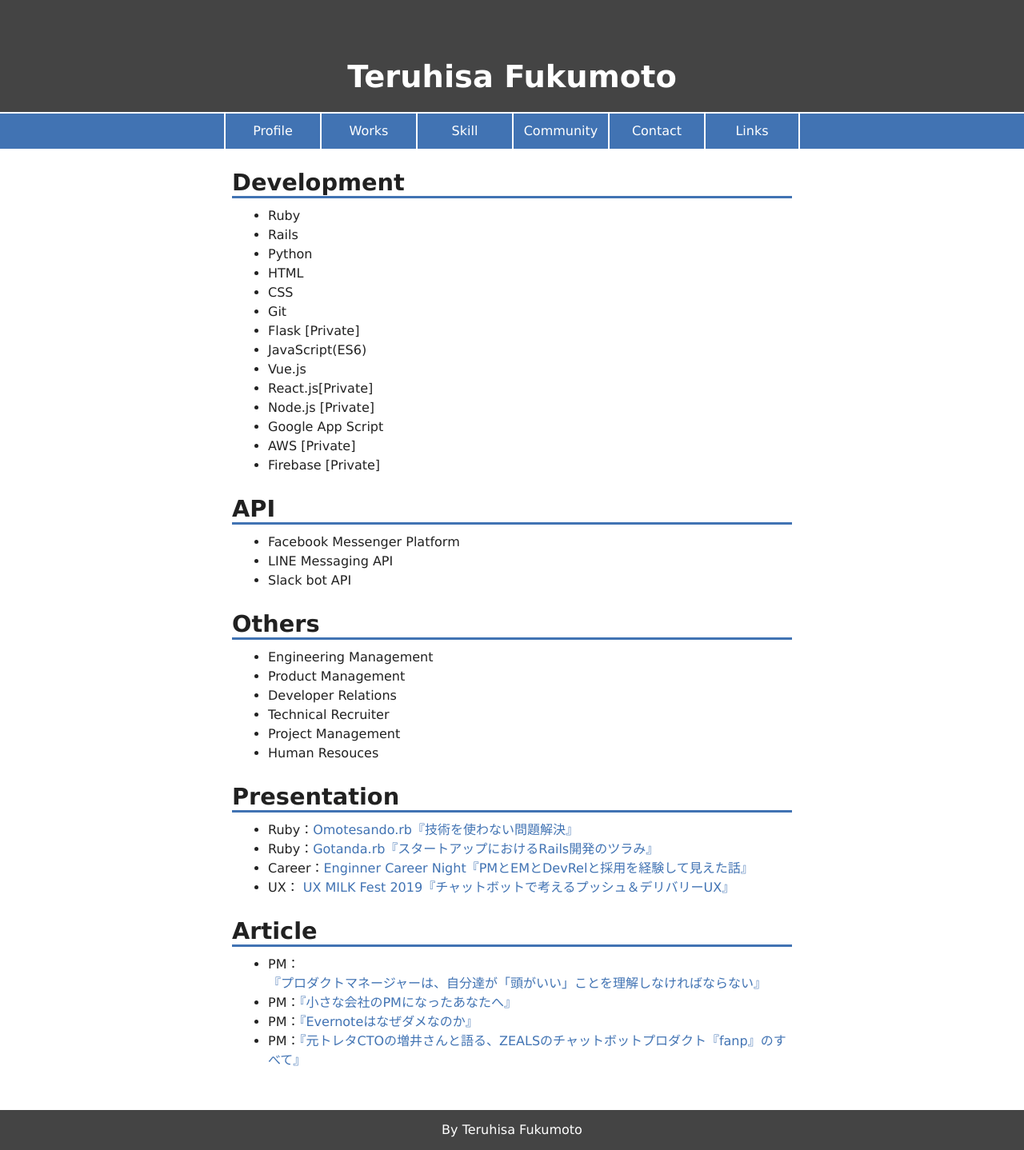
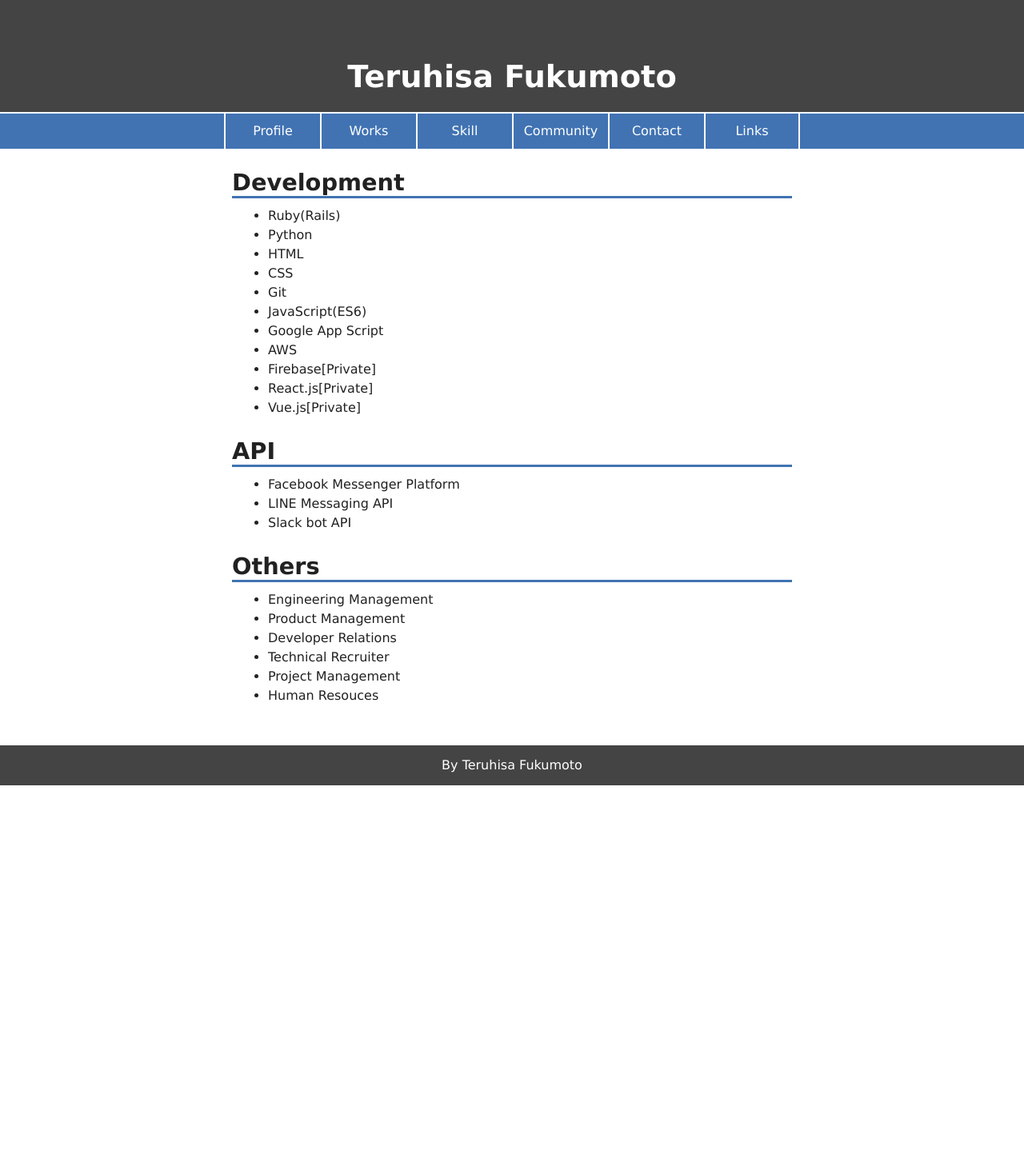
Before and after one commit to f-teruhisa/fukumoto_portfolio, a React (Create React App) app: page /skill in a window 1280 px wide. Shown: the whole page at 80% size. After the commit the page ends 982 px from the top, so only its background shows below. Built offline with nearby package versions, Linux system fonts and the light colour scheme.

Commit message:
update skills and outputs

```diff
--- a/src/components/Skill.js
+++ b/src/components/Skill.js
@@ -4,20 +4,17 @@ const Skill = () => (
   <React.Fragment>
     <h2>Development</h2>
     <ul>
-      <li>Ruby</li>
-      <li>Rails</li>
+      <li>Ruby(Rails)</li>
       <li>Python</li>
       <li>HTML</li>
       <li>CSS</li>
       <li>Git</li>
-      <li>Flask [Private]</li>
       <li>JavaScript(ES6)</li>
-      <li>Vue.js</li>
+      <li>Google App Script</li>
+      <li>AWS</li>
+      <li>Firebase[Private]</li>
       <li>React.js[Private]</li>
-      <li>Node.js [Private]</li>
-      <li>Google App Script</li>
-      <li>AWS [Private]</li>
-      <li>Firebase [Private]</li>
+      <li>Vue.js[Private]</li>
     </ul>
     <h2>API</h2>
     <ul>
@@ -33,21 +30,7 @@ const Skill = () => (
       <li>Technical Recruiter</li>
       <li>Project Management</li>
       <li>Human Resouces</li>
-      </ul>
-    <h2>Presentation</h2>
-    <ul>
-      <li>Ruby：<a href="https://speakerdeck.com/teruhisafukumoto/07-biao-can-dao-dot-rb-deng-tan-zi-liao">Omotesando.rb『技術を使わない問題解決』</a></li>
-      <li>Ruby：<a href="https://speakerdeck.com/teruhisafukumoto/tsurami-on-rails-at-startup">Gotanda.rb『スタートアップにおけるRails開発のツラみ』</a></li>
-      <li> Career：<a href="https://speakerdeck.com/teruhisafukumoto/what-i-thought-after-experiencing-with-pm-em-devrel-recruitment">Enginner Career Night『PMとEMとDevRelと採用を経験して見えた話』</a></li>
-      <li> UX： <a href="https://speakerdeck.com/teruhisafukumoto/push-and-delivery-ux-at-chatbot">UX MILK Fest 2019『チャットボットで考えるプッシュ＆デリバリーUX』</a></li>
     </ul>
-    <h2>Article</h2>
-      <ul>
-        <li>PM：<a href="https://medium.com/@teruhisafukumoto/%E3%83%97%E3%83%AD%E3%83%80%E3%82%AF%E3%83%88%E3%83%9E%E3%83%8D%E3%83%BC%E3%82%B8%E3%83%A3%E3%83%BC%E3%81%AF-%E8%87%AA%E5%88%86%E9%81%94%E3%81%8C-%E9%A0%AD%E3%81%8C%E3%81%84%E3%81%84-%E3%81%93%E3%81%A8%E3%82%92%E7%90%86%E8%A7%A3%E3%81%97%E3%81%AA%E3%81%91%E3%82%8C%E3%81%B0%E3%81%AA%E3%82%89%E3%81%AA%E3%81%84-97eaa0d1dc79">『プロダクトマネージャーは、自分達が「頭がいい」ことを理解しなければならない』</a></li>
-        <li>PM：<a href="https://qiita.com/Terryy/items/b3a26517b584cdbec70d">『小さな会社のPMになったあなたへ』</a></li>
-        <li>PM：<a href="https://medium.com/@teruhisafukumoto/evernote%E3%81%AF%E3%81%AA%E3%81%9C%E3%83%80%E3%83%A1%E3%81%AA%E3%81%AE%E3%81%8B-78b5034a8c5a">『Evernoteはなぜダメなのか』</a></li>
-        <li>PM：<a href="https://tech.zeals.co.jp/entry/2019/02/12/125841">『元トレタCTOの増井さんと語る、ZEALSのチャットボットプロダクト『fanp』のすべて』</a></li>
-      </ul>
   </React.Fragment>
 );
 
--- a/src/components/Works.js
+++ b/src/components/Works.js
@@ -3,9 +3,22 @@ import Application from '../Works/Application';
 
 const Works = () => (
   <div id="works">
-    <h2>Works</h2>
-    <p>プライベートでの開発アウトプット一覧</p>
+    <h2>Service</h2>
     <Application />
+    <h2>Article</h2>
+      <ul>
+        <li>PM：<a href="https://medium.com/@teruhisafukumoto/%E3%83%97%E3%83%AD%E3%83%80%E3%82%AF%E3%83%88%E3%83%9E%E3%83%8D%E3%83%BC%E3%82%B8%E3%83%A3%E3%83%BC%E3%81%AF-%E8%87%AA%E5%88%86%E9%81%94%E3%81%8C-%E9%A0%AD%E3%81%8C%E3%81%84%E3%81%84-%E3%81%93%E3%81%A8%E3%82%92%E7%90%86%E8%A7%A3%E3%81%97%E3%81%AA%E3%81%91%E3%82%8C%E3%81%B0%E3%81%AA%E3%82%89%E3%81%AA%E3%81%84-97eaa0d1dc79">『プロダクトマネージャーは、自分達が「頭がいい」ことを理解しなければならない』</a></li>
+        <li>Developer Relation：<a href="https://medium.com/@teruhisafukumoto/%E3%83%86%E3%83%83%E3%82%AF%E3%83%96%E3%83%AD%E3%82%B0-%E7%99%BB%E5%A3%87-%E3%82%A4%E3%83%99%E3%83%B3%E3%83%88-%E4%BC%9A%E7%A4%BE%E3%81%A7%E6%8A%80%E8%A1%93%E5%BA%83%E5%A0%B1%E3%82%92%E7%B6%99%E7%B6%9A%E3%81%97%E3%81%A6%E8%A1%8C%E3%81%86%E3%81%9F%E3%82%81%E3%81%AE%E3%82%AC%E3%82%A4%E3%83%89%E3%83%A9%E3%82%A4%E3%83%B3-4c3b40039399">『テックブログ、登壇、イベント…企業が技術広報を継続して行うためのガイドライン』</a></li>
+        <li>PM：<a href="https://qiita.com/Terryy/items/b3a26517b584cdbec70d">『小さな会社のPMになったあなたへ』</a></li>
+        <li>Administration：<a href="https://getnews.jp/archives/2158006">『人類史上最もHardな意思決定『キューバ危機』から学ぶ意思決定のすすめ方(ガジェット通信)』</a></li>
+      </ul>
+    <h2>Presentation</h2>
+    <ul>
+      <li>Ruby：<a href="https://speakerdeck.com/teruhisafukumoto/07-biao-can-dao-dot-rb-deng-tan-zi-liao">Omotesando.rb『技術を使わない問題解決』</a></li>
+      <li>Ruby：<a href="https://speakerdeck.com/teruhisafukumoto/awareness-of-oss-contribution-by-sending-pr-to-rails">平成RubyKaigi『RailsにPRを送って発見したOSS貢献への気づき』</a></li>
+      <li>Engineering Management：<a href="https://speakerdeck.com/teruhisafukumoto/what-i-thought-after-experiencing-with-pm-em-devrel-recruitment">Enginner Career Night『PMとEMとDevRelと採用を経験して見えた話』</a></li>
+      <li>UX Design： <a href="https://speakerdeck.com/teruhisafukumoto/push-and-delivery-ux-at-chatbot">UX MILK Fest 2019『チャットボットで考えるプッシュ＆デリバリーUX』</a></li>
+    </ul>
   </div>
 );
 
```
